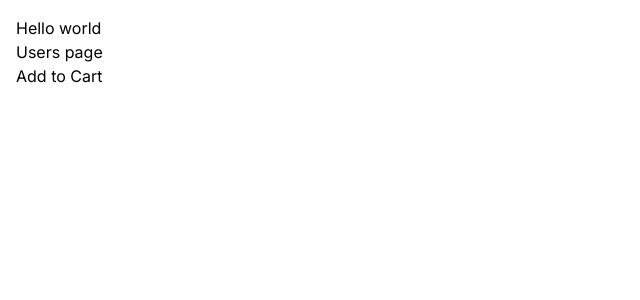
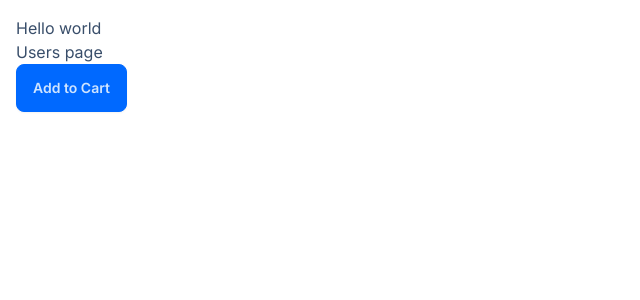
Before and after one commit to ArdrinRexhepi/issue-tracker-app, a Next.js app: page / in a window 1280 px wide. Shown: the top 300 px of the page, without its empty margins (0-640 px from the left). Built offline with nearby package versions, Linux system fonts and the light colour scheme.

Commit message:
added DaisyUI

```diff
--- a/app/components/AddToCart.tsx
+++ b/app/components/AddToCart.tsx
@@ -4,7 +4,9 @@
 const AddToCart = () => {
   return (
     <div>
-      <button onClick={() => console.log("click")}>Add to Cart</button>
+      <button className="btn btn-primary" onClick={() => console.log("click")}>
+        Add to Cart
+      </button>
     </div>
   );
 };
--- a/app/components/ProductCard.tsx
+++ b/app/components/ProductCard.tsx
@@ -1,5 +1,6 @@
 import React from "react";
 import AddToCart from "./AddToCart";
+import styles from "./ProductCard.module.css";
 
 const ProductCard = () => {
   return (
--- a/app/layout.tsx
+++ b/app/layout.tsx
@@ -15,7 +15,7 @@
   children: React.ReactNode;
 }>) {
   return (
-    <html lang="en">
+    <html lang="en" data-theme="winter">
       <body className={inter.className}>{children}</body>
     </html>
   );
--- a/app/users/page.tsx
+++ b/app/users/page.tsx
@@ -3,6 +3,7 @@
 interface User {
   id: number;
   name: string;
+  email: string;
 }
 
 const UsersPage = async () => {
@@ -14,12 +15,22 @@
   return (
     <>
       <h1>Users</h1>
-      <p>{new Date().toLocaleTimeString()}</p>
-      <ul>
-        {users.map((user) => (
-          <li key={user.id}>{user.name}</li>
-        ))}
-      </ul>
+      <table className="table table-bordered">
+        <thead>
+          <tr>
+            <th>Name</th>
+            <th>Email</th>
+          </tr>
+        </thead>
+        <tbody>
+          {users.map((user) => (
+            <tr key={user.id}>
+              <td>{user.name}</td>
+              <td>{user.email}</td>
+            </tr>
+          ))}
+        </tbody>
+      </table>
     </>
   );
 };
--- a/tailwind.config.ts
+++ b/tailwind.config.ts
@@ -15,6 +15,11 @@
       },
     },
   },
-  plugins: [],
+  plugins: [require("daisyui")],
+  daisyui: {
+    themes: [
+      "winter"
+    ],
+  },
 };
 export default config;
```
Also changed, not shown: app/globals.css (+9 -0 lines), package.json (+6 -5 lines), 1 other file (tests, documents, lock files or other folders).
